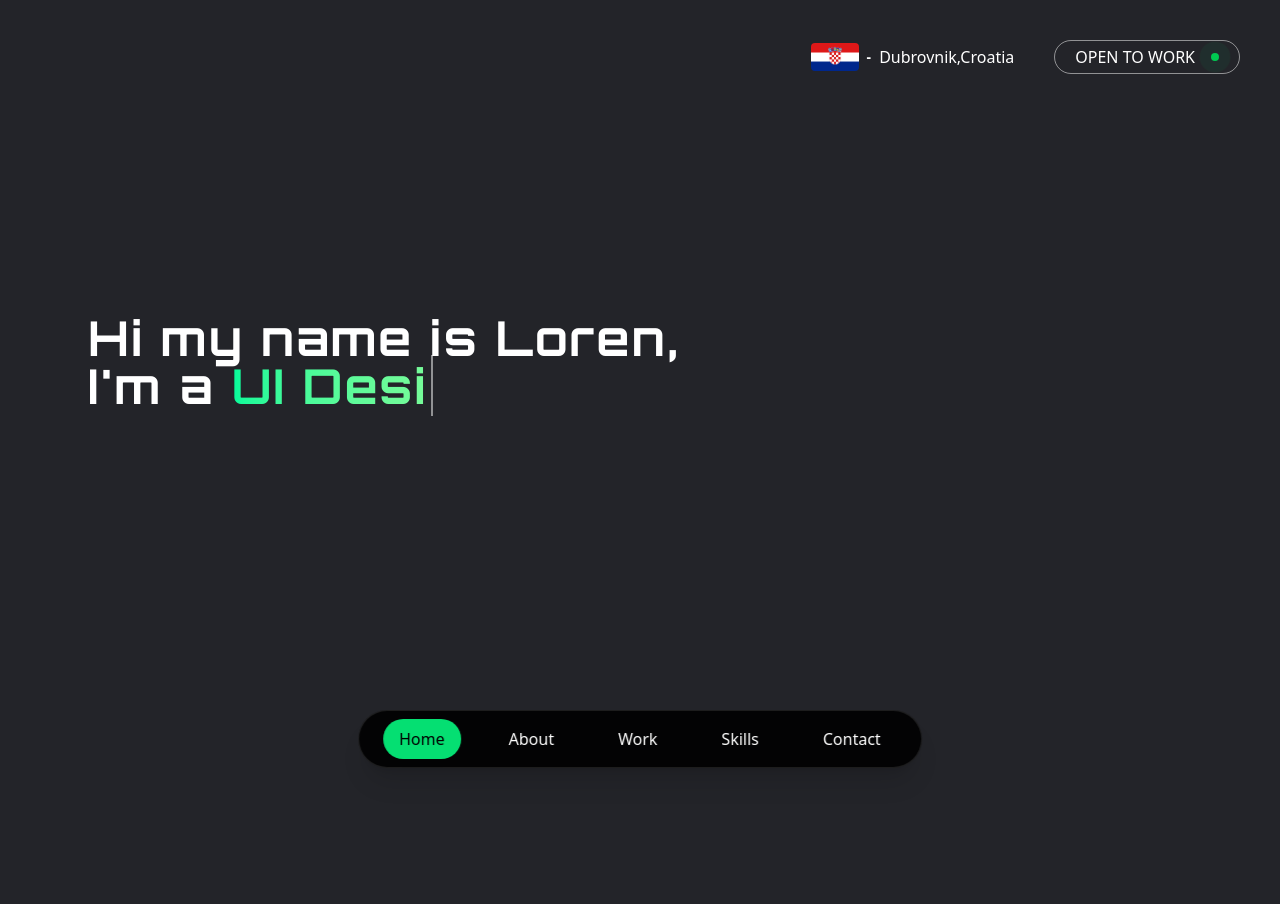
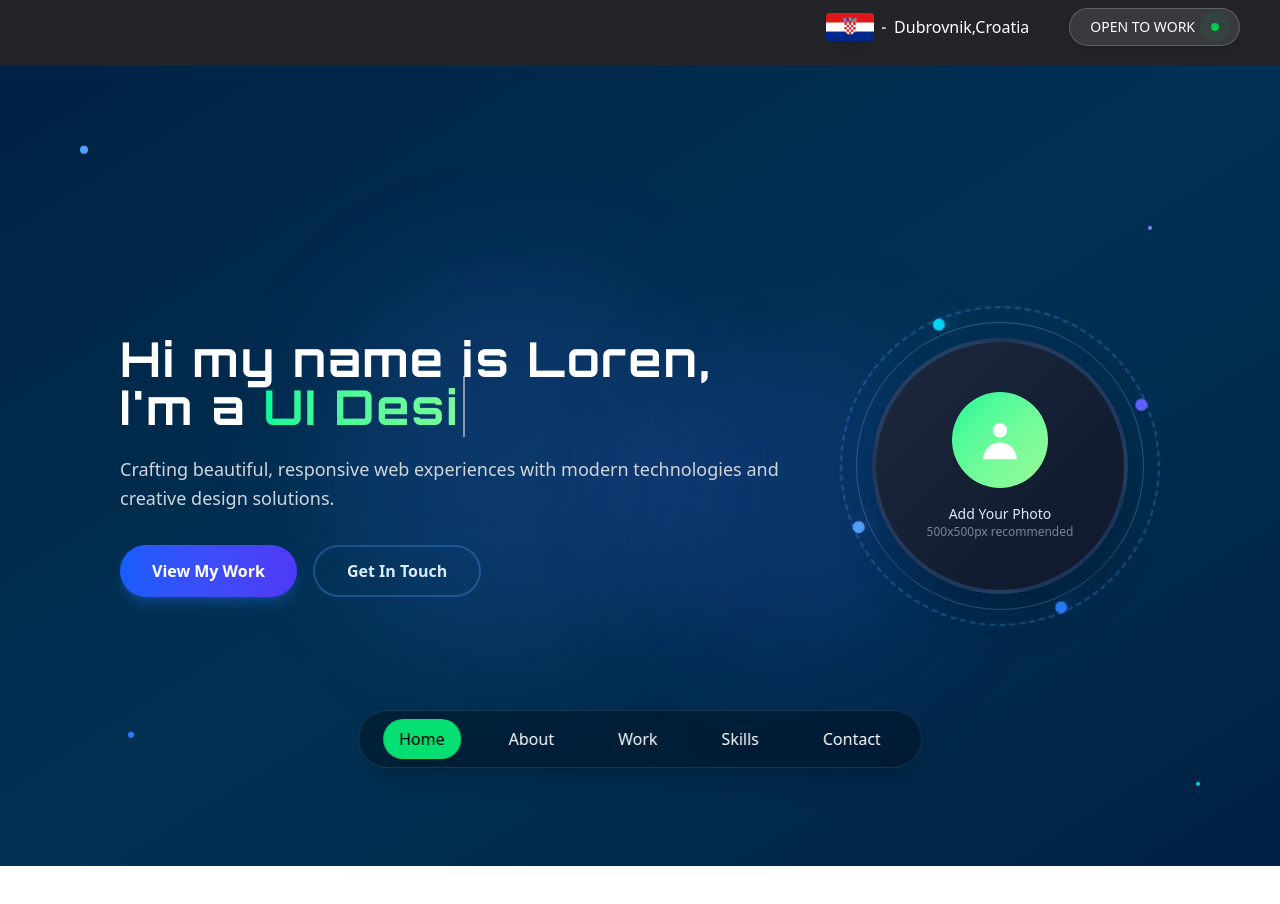
Before and after one commit to Lorendor/Loren_portfolio, a React (Vite) app: page / in a window 1280 px wide. Shown: the top 904 px of the page. After the commit the page ends 866 px from the top, so only its background shows below. Built offline with nearby package versions, Linux system fonts and the light colour scheme.

Commit message:
New hero animation

```diff
--- a/src/App.jsx
+++ b/src/App.jsx
@@ -7,7 +7,7 @@ const App = () => {
   return (
     <main className='bg-darkgray'>
       <Badge/>
-      <div className="pb-20">
+      <div className="pb-5">
       <Navbar />
       </div>
       <Hero />
--- a/src/components/Badge.jsx
+++ b/src/components/Badge.jsx
@@ -2,29 +2,29 @@ import React from "react";
 
 const Badge = () => {
   return (
-    <div className="flex items-center justify-end gap-10 font-bold pt-10 pr-10">
+    <div className="flex items-center justify-end gap-10 font-bold pt-2 pr-10 relative z-20">
       <a
         href="https://maps.app.goo.gl/cnJd3Z1YUyMNhfav7"
         target="_blank"
         rel="noopener noreferrer"
-        className="flex items-center gap-2 text-current no-underline"
+        className="flex items-center gap-2 text-current no-underline group"
         title="Croatia"
       >
         <img
           src="src/assets/croatia.png"
           width="20"
           alt="Croatian Flag"
-          className="h-7 w-12 object-cover rounded hover:scale-110 transition-all duration-300"
+          className="h-7 w-12 object-cover rounded hover:scale-110 transition-all duration-300 shadow-lg"
         />
-        <span className="text-white text-sm"> - </span>
-        <span className="text-md font-medium hover:text-green-400 text-white ">Dubrovnik,Croatia</span>
+        <span className="text-white/80 text-sm"> - </span>
+        <span className="text-md font-medium hover:text-green-400 text-white transition-colors duration-300 group-hover:text-green-400">Dubrovnik,Croatia</span>
       </a>
 
-      <div className="flex items-center text-white border border-white/50 rounded-full px-5 py-1 gap-4 w-fit">
-        <span className="font-normal text-md">OPEN TO WORK</span>
+      <div className="flex items-center text-white bg-white/10 backdrop-blur-md border border-white/20 rounded-full px-5 py-2 gap-4 w-fit shadow-lg hover:bg-white/15 transition-all duration-300">
+        <span className="font-medium text-sm">OPEN TO WORK</span>
         <span className="relative flex h-2 w-2">
           <span className="absolute inline-flex h-4 w-4 -top-1 -left-1 animate-ping rounded-full bg-green-400 opacity-80"></span>
-          <span className="relative inline-flex h-2 w-2 rounded-full bg-green-500"></span>
+          <span className="relative inline-flex h-2 w-2 rounded-full bg-green-500 shadow-sm"></span>
         </span>
       </div>
     </div>
--- a/src/components/Hero.jsx
+++ b/src/components/Hero.jsx
@@ -3,8 +3,73 @@ import { AnimatedHeading } from './AnimatedHeading'
 
 const Hero = () => {
   return (
-    <div className='flex flex-col items-center justify-start h-screen mr-[40%] pt-40'>
-    <AnimatedHeading phrases={["Frontend Developer", "UI Designer", "React Developer"]} />
+    <div className='flex flex-col items-center justify-center h-screen relative overflow-hidden bg-gradient-to-br from-blackish via-darkblue to-blackish'>
+      {/* Animated background circles */}
+      <div className='absolute inset-0 overflow-hidden'>
+        <div className='absolute top-1/4 left-1/4 w-96 h-96 bg-gradient-to-r from-blue-500/20 to-indigo-500/20 rounded-full blur-3xl animate-pulse'></div>
+        <div className='absolute bottom-1/4 right-1/4 w-80 h-80 bg-gradient-to-r from-indigo-500/20 to-blue-600/20 rounded-full blur-3xl animate-pulse delay-1000'></div>
+      </div>
+
+      {/* Main content container */}
+      <div className='flex flex-col lg:flex-row items-center justify-center gap-12 z-10 relative'>
+
+        {/* Text content */}
+        <div className='text-center lg:text-left max-w-2xl'>
+          <AnimatedHeading phrases={["Frontend Developer", "UI Designer", "React Developer"]} />
+          <p className='text-gray-300 text-lg mt-6 leading-relaxed'>
+            Crafting beautiful, responsive web experiences with modern technologies and creative design solutions.
+          </p>
+          <div className='flex flex-col sm:flex-row gap-4 mt-8 justify-center lg:justify-start'>
+            <button className='px-8 py-3 bg-gradient-to-r from-blue-600 to-indigo-600 text-white rounded-full font-semibold hover:from-blue-700 hover:to-indigo-700 transition-all duration-300 transform hover:scale-105 shadow-lg shadow-blue-500/25'>
+              View My Work
+            </button>
+            <button className='px-8 py-3 border-2 border-blue-400/30 text-blue-100 rounded-full font-semibold hover:border-blue-400/50 hover:text-white hover:bg-blue-900/30 transition-all duration-300'>
+              Get In Touch
+            </button>
+          </div>
+        </div>
+
+        {/* Hero image with animated circle */}
+        <div className='relative'>
+          {/* Animated rotating circle */}
+          <div className='relative w-80 h-80'>
+            {/* Outer rotating circle */}
+            <div className='absolute inset-0 border-2 border-dashed border-blue-400/30 rounded-full animate-spin-slow'></div>
+
+            {/* Inner pulsing circle */}
+            <div className='absolute inset-4 border border-blue-300/40 rounded-full animate-pulse'></div>
+
+            {/* Orbiting dots */}
+            <div className='absolute inset-0 animate-spin-slow'>
+              <div className='absolute top-0 left-1/2 transform -translate-x-1/2 w-3 h-3 bg-blue-400 rounded-full shadow-lg shadow-blue-400/50'></div>
+              <div className='absolute bottom-0 left-1/2 transform -translate-x-1/2 w-3 h-3 bg-indigo-500 rounded-full shadow-lg shadow-indigo-500/50'></div>
+              <div className='absolute left-0 top-1/2 transform -translate-y-1/2 w-3 h-3 bg-blue-500 rounded-full shadow-lg shadow-blue-500/50'></div>
+              <div className='absolute right-0 top-1/2 transform -translate-y-1/2 w-3 h-3 bg-cyan-400 rounded-full shadow-lg shadow-cyan-400/50'></div>
+            </div>
+
+            {/* Hero image placeholder */}
+            <div className='absolute inset-8 bg-gradient-to-br from-slate-800 to-slate-900 rounded-full flex items-center justify-center border-4 border-blue-400/20 shadow-2xl'>
+              <div className='text-center text-blue-100'>
+                <div className='w-24 h-24 bg-gradient-to-br from-green to-palegreen rounded-full mx-auto mb-4 flex items-center justify-center'>
+                  <svg className='w-12 h-12 text-white' fill='currentColor' viewBox='0 0 20 20'>
+                    <path fillRule='evenodd' d='M10 9a3 3 0 100-6 3 3 0 000 6zm-7 9a7 7 0 1114 0H3z' clipRule='evenodd' />
+                  </svg>
+                </div>
+                <p className='text-sm font-medium'>Add Your Photo</p>
+                <p className='text-xs opacity-50'>500x500px recommended</p>
+              </div>
+            </div>
+          </div>
+        </div>
+      </div>
+
+      {/* Floating particles */}
+      <div className='absolute inset-0 pointer-events-none'>
+        <div className='absolute top-20 left-20 w-2 h-2 bg-blue-400 rounded-full animate-bounce'></div>
+        <div className='absolute top-40 right-32 w-1 h-1 bg-indigo-400 rounded-full animate-bounce delay-300'></div>
+        <div className='absolute bottom-32 left-32 w-1.5 h-1.5 bg-blue-500 rounded-full animate-bounce delay-700'></div>
+        <div className='absolute bottom-20 right-20 w-1 h-1 bg-cyan-400 rounded-full animate-bounce delay-1000'></div>
+      </div>
     </div>
   )
 }
--- a/src/components/Navbar.jsx
+++ b/src/components/Navbar.jsx
@@ -74,7 +74,7 @@ const Navbar = () => {
   return (
     <nav
       ref={navRef}
-      className="fixed bottom-8 md:bottom-8 left-1/2 transform -translate-x-1/2 px-3 md:px-6 py-1 rounded-full bg-black/90 backdrop-blur-md border border-white/10 z-50 shadow-xl"
+      className="fixed bottom-8 md:bottom-8 left-1/2 transform -translate-x-1/2 px-3 md:px-6 py-1 rounded-full bg-black/30 backdrop-blur-md border border-white/10 z-50 shadow-xl"
       onMouseMove={handleMouseMove}
     >
       <div className="flex justify-between items-center gap-4 md:gap-8 mx-auto py-1">
@@ -90,7 +90,7 @@ const Navbar = () => {
               transition-all duration-300 ease-out
               ${activeTab === tab.id
                 ? 'text-black bg-green-400 shadow-md'
-                : 'text-white hover:text-green-400 hover:bg-white/5'
+                : 'text-white hover:gradient-to-r from-green-400 to-green-500 hover:bg-white/5'
               }
               ${hoveredTab === tab.id ? 'scale-105' : 'scale-100'}
             `}
--- a/src/index.css
+++ b/src/index.css
@@ -6,14 +6,33 @@
   --color-green: #00FA9A;
   --color-palegreen: #98FB98;
   --color-darkgray: #232429;
+  --color-darkblue: #003153;
+  --color-blackish: #002244;
 
   --font-family-sans: "Inter", sans-serif;
   --font-family-orbitron: "Orbitron", sans-serif;
 }
 
-/* Direct font application */
 .font-orbitron {
   font-family: "Orbitron", monospace !important;
   font-weight: 700;
   letter-spacing: 2px;
 }
+
+/* Custom animations */
+@keyframes spin-slow {
+  from {
+    transform: rotate(0deg);
+  }
+  to {
+    transform: rotate(360deg);
+  }
+}
+
+.animate-spin-slow {
+  animation: spin-slow 8s linear infinite;
+}
+/* Smooth transitions for all elements */
+* {
+  transition: all 0.3s ease-in-out;
+}
```
